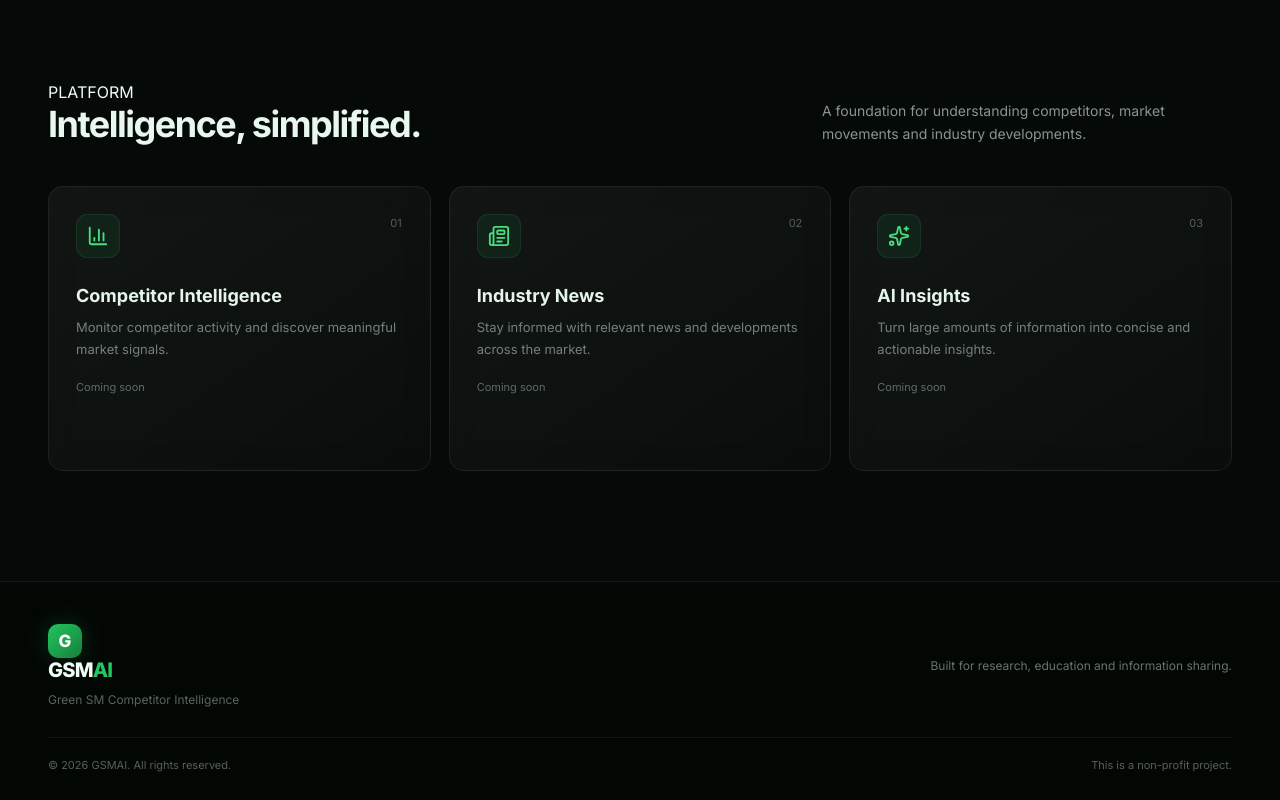
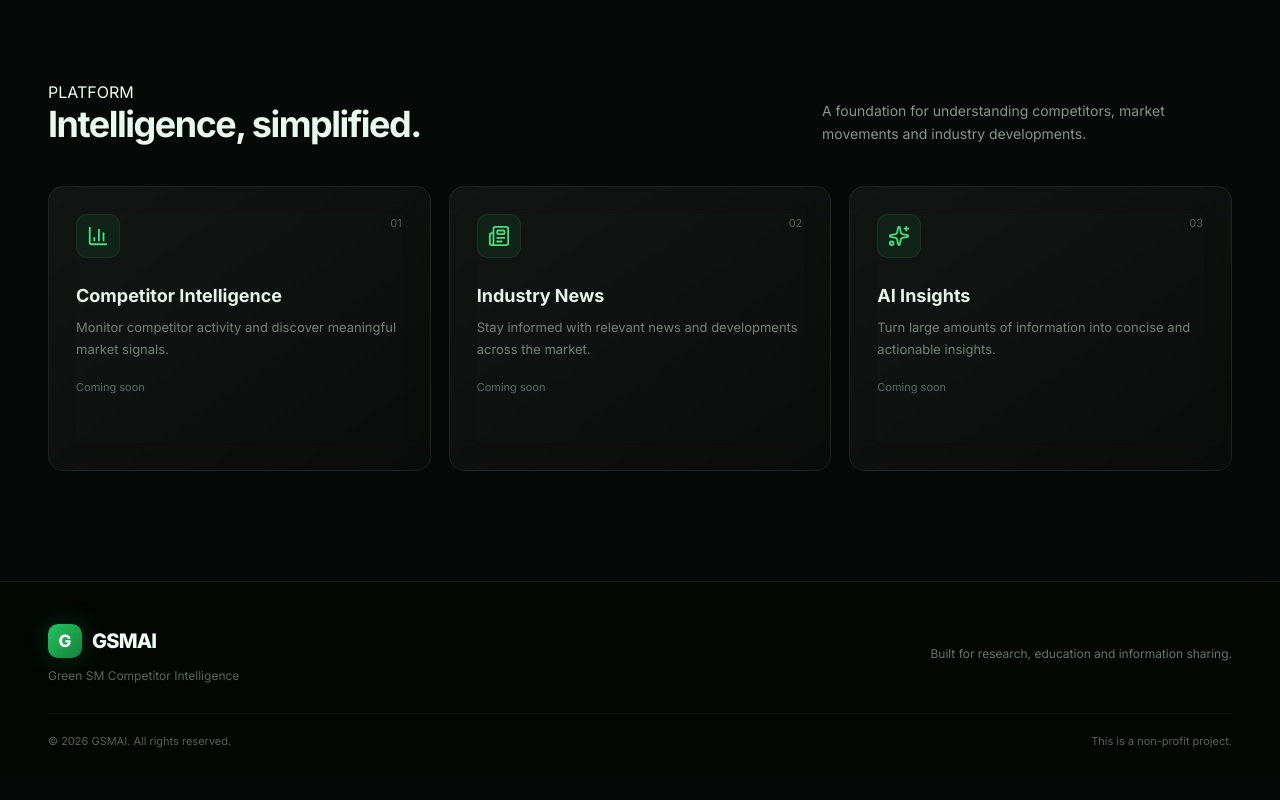
Before and after one commit to nguyenhoanghuy34/green-sm-competitor-intelligence, a React app in the folder frontend/: page / in a window 1280 px wide. Shown: the part 691-1491 px from the top of the page. After the commit the page ends 1467 px from the top, so only its background shows below. Built offline with nearby package versions, Linux system fonts and the light colour scheme; the HTML template or start-up script is replaced by a standard one.

Commit message:
fix footer

```diff
--- a/frontend/src/components/common/Footer.jsx
+++ b/frontend/src/components/common/Footer.jsx
@@ -3,18 +3,19 @@ import "./Footer.css";
 function Footer() {
   return (
     <footer className="footer">
-
       <div className="footer-container">
 
         <div className="footer-top">
 
           <div>
-            <div className="footer-logo">
-              <span className="logo-mark small">G</span>
+            <div className="logo">
+              <div className="logo-mark">
+                G
+              </div>
 
-              <span className="logo-text">
-                GSM<span>AI</span>
-              </span>
+              <div className="logo-text">
+                GSMAI
+              </div>
             </div>
 
             <p className="footer-description">
@@ -22,16 +23,15 @@ function Footer() {
             </p>
           </div>
 
-          <div className="footer-note">
+          <p className="footer-note">
             Built for research, education and information sharing.
-          </div>
+          </p>
 
         </div>
 
         <div className="footer-line" />
 
         <div className="footer-bottom">
-
           <span>
             © 2026 GSMAI. All rights reserved.
           </span>
@@ -39,11 +39,9 @@ function Footer() {
           <span>
             This is a non-profit project.
           </span>
-
         </div>
 
       </div>
-
     </footer>
   );
 }
```
